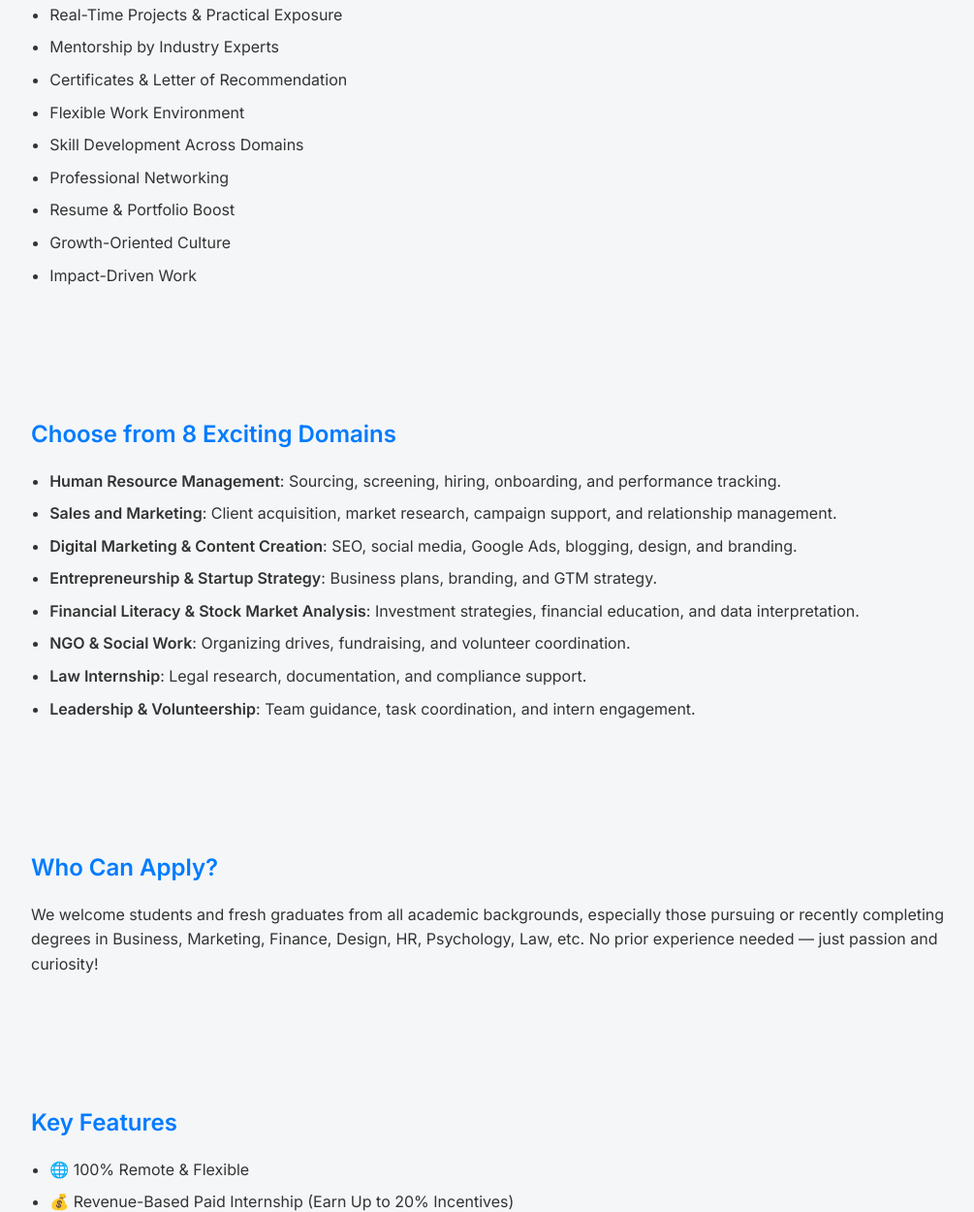
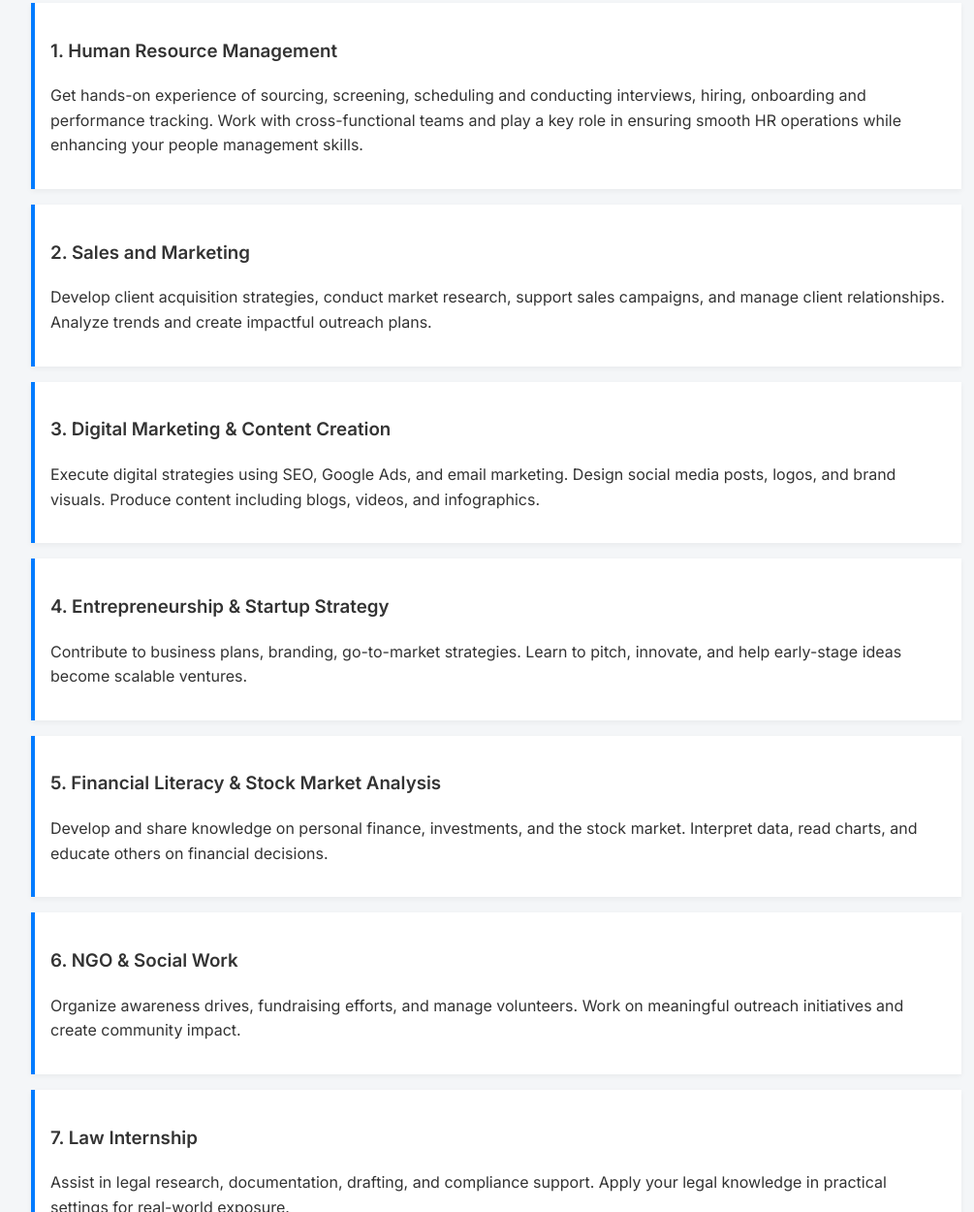
Before and after one commit to Partnerdesk-Certificates/partnerdesk-site, a plain HTML site: page internships.html in a window 1280 px wide. Shown: the part 447-1697 px from the top of the page at 97% size, without its empty margins (128-1133 px from the left). Drawn offline with nearby package versions, Linux system fonts and the light colour scheme.

Commit message:
Add files via upload

```diff
--- a/internships.html
+++ b/internships.html
@@ -5,6 +5,7 @@
   <meta name="viewport" content="width=device-width, initial-scale=1.0">
   <title>PartnerDesk Internships</title>
   <link href="https://fonts.googleapis.com/css2?family=Inter:wght@400;600&display=swap" rel="stylesheet">
+  <link rel="stylesheet" href="https://cdnjs.cloudflare.com/ajax/libs/animate.css/4.1.1/animate.min.css"/>
   <style>
     body {
       margin: 0;
@@ -47,6 +48,7 @@
       padding: 3rem 1rem;
       max-width: 960px;
       margin: auto;
+      animation: fadeInUp 1s;
     }
     .section h2 {
       color: #007bff;
@@ -57,6 +59,17 @@
     }
     .section li {
       margin-bottom: 0.5rem;
+    }
+    .domain-section {
+      background-color: #fff;
+      border-left: 4px solid #007bff;
+      padding: 1rem;
+      margin-bottom: 1rem;
+      box-shadow: 0 2px 6px rgba(0,0,0,0.05);
+      transition: transform 0.3s ease;
+    }
+    .domain-section:hover {
+      transform: scale(1.02);
     }
     footer {
       text-align: center;
@@ -75,11 +88,47 @@
     </div>
   </nav>
 
-  <header>
+  <header class="animate__animated animate__fadeInDown">
     <img src="logo.png" alt="PartnerDesk Logo" class="logo">
     <h1>Internship Program at PartnerDesk</h1>
     <p>Partnerdesk offers a variety of remote internships for the duration of 30 / 60 / 90 days designed to equip you with real-world skills, meaningful exposure, and growth-oriented experiences.</p>
   </header>
+
+  <section class="section">
+    <h2>Choose from 8 Exciting Domains</h2>
+    <div class="domain-section">
+      <h3>1. Human Resource Management</h3>
+      <p>Get hands-on experience of sourcing, screening, scheduling and conducting interviews, hiring, onboarding and performance tracking. Work with cross-functional teams and play a key role in ensuring smooth HR operations while enhancing your people management skills.</p>
+    </div>
+    <div class="domain-section">
+      <h3>2. Sales and Marketing</h3>
+      <p>Develop client acquisition strategies, conduct market research, support sales campaigns, and manage client relationships. Analyze trends and create impactful outreach plans.</p>
+    </div>
+    <div class="domain-section">
+      <h3>3. Digital Marketing & Content Creation</h3>
+      <p>Execute digital strategies using SEO, Google Ads, and email marketing. Design social media posts, logos, and brand visuals. Produce content including blogs, videos, and infographics.</p>
+    </div>
+    <div class="domain-section">
+      <h3>4. Entrepreneurship & Startup Strategy</h3>
+      <p>Contribute to business plans, branding, go-to-market strategies. Learn to pitch, innovate, and help early-stage ideas become scalable ventures.</p>
+    </div>
+    <div class="domain-section">
+      <h3>5. Financial Literacy & Stock Market Analysis</h3>
+      <p>Develop and share knowledge on personal finance, investments, and the stock market. Interpret data, read charts, and educate others on financial decisions.</p>
+    </div>
+    <div class="domain-section">
+      <h3>6. NGO & Social Work</h3>
+      <p>Organize awareness drives, fundraising efforts, and manage volunteers. Work on meaningful outreach initiatives and create community impact.</p>
+    </div>
+    <div class="domain-section">
+      <h3>7. Law Internship</h3>
+      <p>Assist in legal research, documentation, drafting, and compliance support. Apply your legal knowledge in practical settings for real-world exposure.</p>
+    </div>
+    <div class="domain-section">
+      <h3>8. Leadership & Volunteership</h3>
+      <p>Coordinate tasks, manage intern engagement, lead sessions, and support the core team. Develop leadership qualities through active participation.</p>
+    </div>
+  </section>
 
   <section class="section">
     <h2>Why Internship with PartnerDesk?</h2>
@@ -93,20 +142,6 @@
       <li>Resume & Portfolio Boost</li>
       <li>Growth-Oriented Culture</li>
       <li>Impact-Driven Work</li>
-    </ul>
-  </section>
-
-  <section class="section">
-    <h2>Choose from 8 Exciting Domains</h2>
-    <ul>
-      <li><strong>Human Resource Management</strong>: Sourcing, screening, hiring, onboarding, and performance tracking.</li>
-      <li><strong>Sales and Marketing</strong>: Client acquisition, market research, campaign support, and relationship management.</li>
-      <li><strong>Digital Marketing & Content Creation</strong>: SEO, social media, Google Ads, blogging, design, and branding.</li>
-      <li><strong>Entrepreneurship & Startup Strategy</strong>: Business plans, branding, and GTM strategy.</li>
-      <li><strong>Financial Literacy & Stock Market Analysis</strong>: Investment strategies, financial education, and data interpretation.</li>
-      <li><strong>NGO & Social Work</strong>: Organizing drives, fundraising, and volunteer coordination.</li>
-      <li><strong>Law Internship</strong>: Legal research, documentation, and compliance support.</li>
-      <li><strong>Leadership & Volunteership</strong>: Team guidance, task coordination, and intern engagement.</li>
     </ul>
   </section>
 
```
